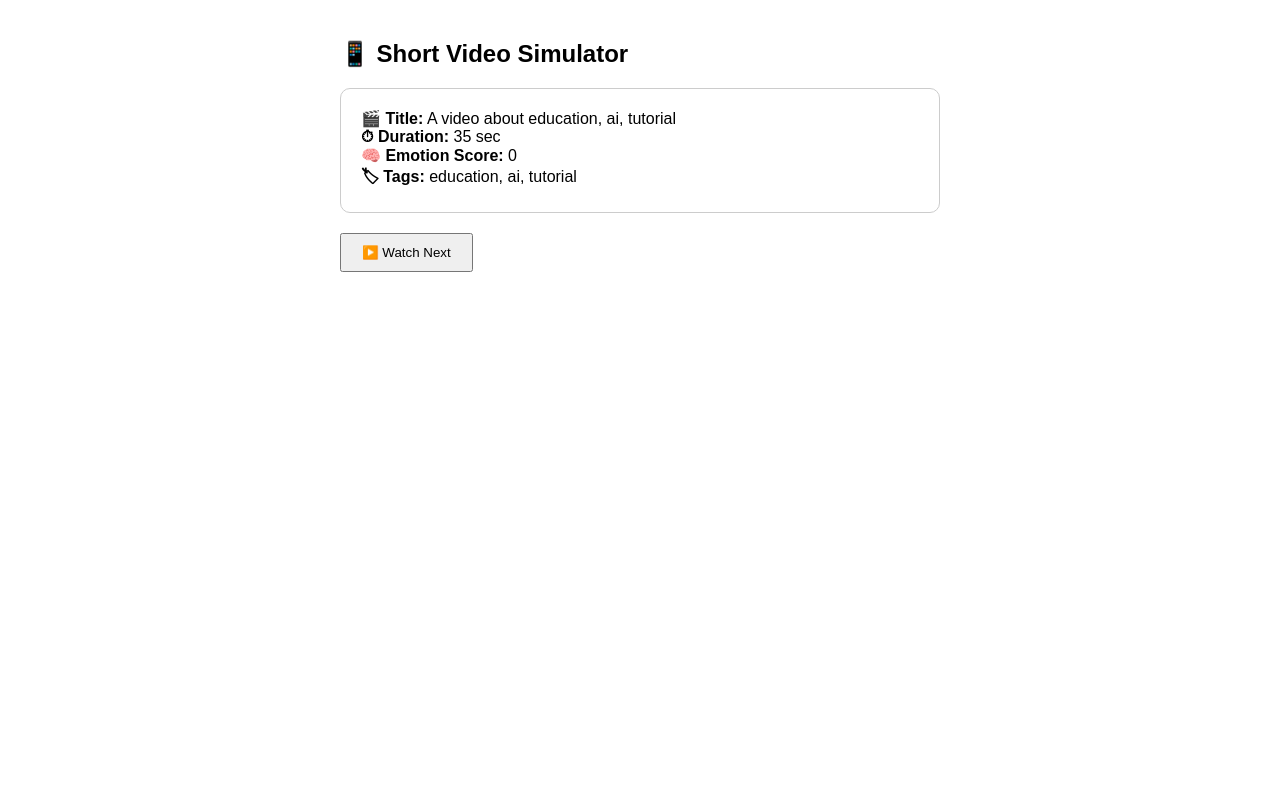
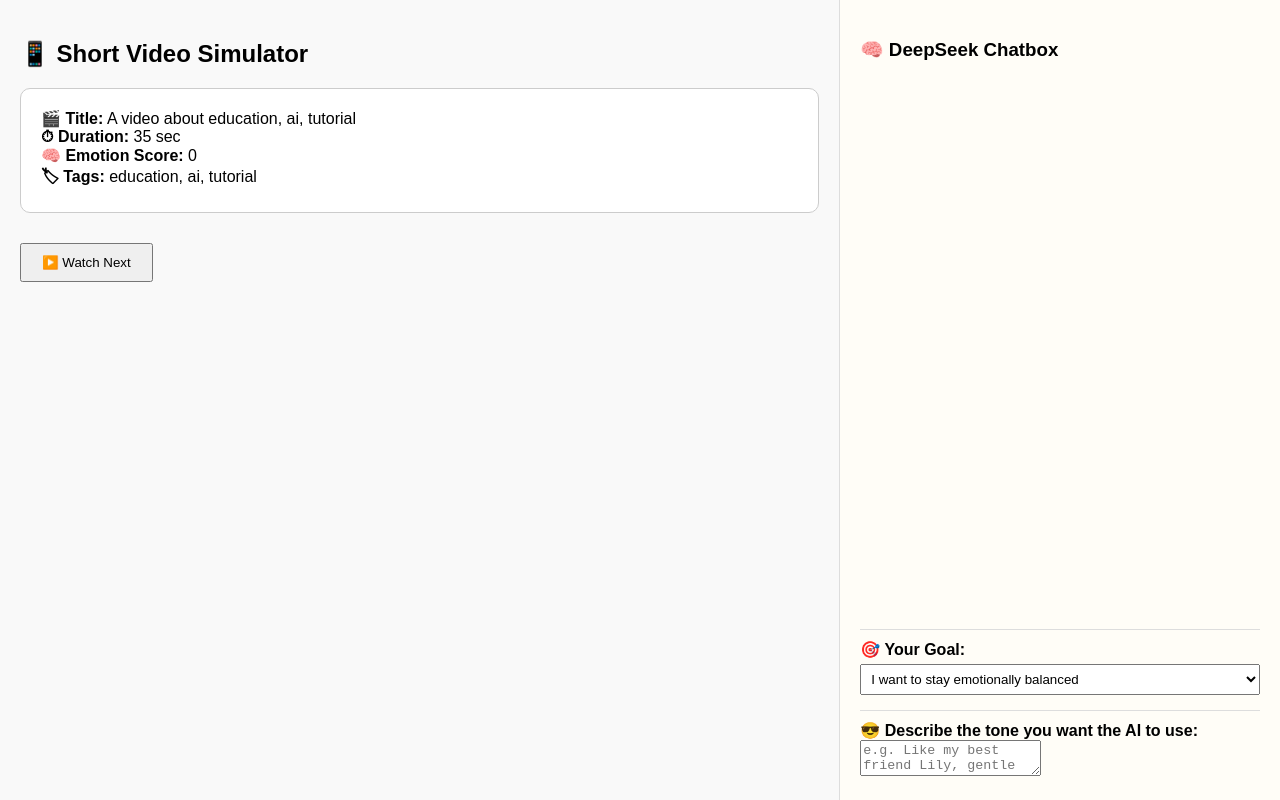
Before and after one commit to Yatineee/AI-Powered-Anti-Short-Video-Addiction-Assistant, a plain HTML site: page web/frontend/public/index.html in a window 1280 px wide. Drawn offline with Linux system fonts and the light colour scheme.

Commit message:
Update index.html

```diff
--- a/web/frontend/public/index.html
+++ b/web/frontend/public/index.html
@@ -1,21 +1,102 @@
-<!-- Video stream simulator -->
 <!DOCTYPE html>
 <html lang="en">
 <head>
-  <meta charset="UTF-8">
-  <title>Short Video Behavior Simulator</title>
+  <meta charset="UTF-8" />
+  <title>Short Video Behavior Simulator + AI Chatbox</title>
   <style>
-    body { font-family: sans-serif; padding: 20px; max-width: 600px; margin: auto; }
-    .video-box { border: 1px solid #ccc; padding: 20px; margin-bottom: 20px; border-radius: 10px; }
-    .reminder { background: #ffe4e1; padding: 10px; border-radius: 5px; margin-top: 10px; }
-    button { padding: 10px 20px; }
+    body {
+      font-family: sans-serif;
+      margin: 0;
+      display: flex;
+      height: 100vh;
+    }
+    .left, .right {
+      padding: 20px;
+      box-sizing: border-box;
+    }
+    .left {
+      flex: 2;
+      background: #f9f9f9;
+    }
+    .right {
+      flex: 1;
+      background: #fffdf7;
+      border-left: 1px solid #ddd;
+      display: flex;
+      flex-direction: column;
+    }
+    .video-box {
+      border: 1px solid #ccc;
+      padding: 20px;
+      margin-bottom: 20px;
+      border-radius: 10px;
+      background: white;
+    }
+    button {
+      padding: 10px 20px;
+      margin-top: 10px;
+    }
+    .chatbox {
+      flex-grow: 1;
+      padding: 10px;
+      border-radius: 10px;
+      overflow-y: auto;
+      font-size: 15px;
+    }
+    .chat-msg {
+      background: #e0f7fa;
+      padding: 10px;
+      margin-bottom: 10px;
+      border-radius: 10px;
+      display: flex;
+      align-items: flex-start;
+    }
+    .chat-msg img {
+      width: 36px;
+      height: 36px;
+      border-radius: 50%;
+      margin-right: 10px;
+    }
+    .settings {
+      border-top: 1px solid #ddd;
+      padding-top: 10px;
+    }
+    label {
+      font-weight: bold;
+    }
+    select {
+      margin: 5px 0 15px 0;
+      width: 100%;
+      padding: 6px;
+    }
   </style>
 </head>
 <body>
-  <h2>📱 Short Video Simulator</h2>
-  <div id="video" class="video-box">Loading video...</div>
-  <button onclick="nextVideo()">▶️ Watch Next</button>
-  <div id="reminder" class="reminder" style="display: none;"></div>
+  <div class="left">
+    <h2>📱 Short Video Simulator</h2>
+    <div id="video" class="video-box">Loading video...</div>
+    <button onclick="nextVideo()">▶️ Watch Next</button>
+  </div>
+
+  <div class="right">
+    <h3>🧠 DeepSeek Chatbox</h3>
+    <div id="chatbox" class="chatbox"></div>
+    <div class="settings">
+      <label for="goal">🎯 Your Goal:</label>
+      <select id="goal">
+        <option>I want to stay emotionally balanced</option>
+        <option>I want to sleep earlier</option>
+        <option>I want to stop procrastinating</option>
+      </select>
+      <div class="settings">
+        <label for="tone">😎 Describe the tone you want the AI to use:</label>
+      </br>
+        <textarea id="tone" placeholder="e.g. Like my best friend Lily, gentle and humorous with emojis..."></textarea>
+      </div>
+
+
+    </div>
+  </div>
 
   <script>
     const keywordsPool = [
@@ -38,7 +119,7 @@
     function generateFakeVideo() {
       const keywords = getRandomElement(keywordsPool);
       return {
-        duration: Math.floor(Math.random() * 40 + 10),  // 10-50 sec
+        duration: Math.floor(Math.random() * 40 + 10),
         emotion: getRandomElement(emotions),
         tags: keywords,
         title: `A video about ${keywords.join(", ")}`
@@ -56,13 +137,10 @@
 
     function nextVideo() {
       if (!sessionStart) sessionStart = Date.now();
-
       const newVideo = generateFakeVideo();
       currentSession.push(newVideo);
       switchCount++;
-
       displayVideo(newVideo);
-
       if (currentSession.length >= 5) {
         sendSession();
       }
@@ -77,15 +155,16 @@
     }
 
     function sendSession() {
-      const totalDuration = (Date.now() - sessionStart) / 60000; // mins
+      const totalDuration = (Date.now() - sessionStart) / 60000;
       const avgDuration = currentSession.reduce((sum, v) => sum + v.duration, 0) / currentSession.length;
       const avgEmotion = currentSession.reduce((sum, v) => sum + v.emotion, 0) / currentSession.length;
       const allTags = [...new Set(currentSession.flatMap(v => v.tags))];
 
+
       const payload = {
         user_id: "U001",
         session_start_time: new Date(sessionStart).toISOString(),
-        session_duration_min: totalDuration.toFixed(1),
+        session_duration_min: Number(totalDuration.toFixed(1)),
         active_period_label: getActivePeriod(),
         avg_video_duration_sec: avgDuration.toFixed(1),
         switch_frequency: (switchCount / totalDuration).toFixed(1),
@@ -94,10 +173,12 @@
         repeated_viewing_ratio: 0.2,
         skipped_intro_ratio: 0.4,
         saved_to_favorites: false,
-        "3_day_total_watch_time": 450.0,
         short_video_ratio: 0.83,
-        self_reported_goal: "I want to stay emotionally balanced"
+        self_reported_goal: document.getElementById("goal").value,
+        ai_tone_description: document.getElementById("tone").value
+        // ai_tone: document.getElementById("tone").value  // ⬅️ 可传到后端用于语气调控
       };
+
       fetch("http://127.0.0.1:8000/api/intervene", {
         method: "POST",
         headers: { "Content-Type": "application/json" },
@@ -105,39 +186,28 @@
       })
       .then(res => res.json())
       .then(data => {
-        showReminder(data.advice_text, data.level);
+        addToChat(data.advice_text, data.level);
       })
       .catch(err => {
         console.error("⚠️ Request failed:", err);
-        showReminder("Oops! Server not responding.", "high");
+        addToChat("Oops! Server not responding.", "high");
       });
 
-
-      // fetch("http://127.0.0.1:8000/api/intervene", {
-      //   method: "POST",
-      //   headers: { "Content-Type": "application/json" },
-      //   body: JSON.stringify(payload)
-      // })
-      // .then(res => res.json())
-      // .then(data => {
-      //   showReminder(data.advice_text, data.level);
-      // });
-
-
-      // Reset session
       sessionStart = null;
       currentSession = [];
       switchCount = 0;
     }
 
-    function showReminder(text, level) {
-      const box = document.getElementById("reminder");
-      if (level === "normal") {
-        box.style.display = "none";
-      } else {
-        box.style.display = "block";
-        box.innerHTML = `<strong>💬 ${level.toUpperCase()} Reminder:</strong><br/>${text}`;
-      }
+    function addToChat(text, level) {
+      const chatbox = document.getElementById("chatbox");
+      const msg = document.createElement("div");
+      msg.className = "chat-msg";
+      msg.innerHTML = `
+        <img src="https://api.dicebear.com/7.x/bottts-neutral/svg?seed=${level}" />
+        <div><strong>🤖 (${level}):</strong><br/>${text}</div>
+      `;
+      chatbox.appendChild(msg);
+      chatbox.scrollTop = chatbox.scrollHeight;
     }
 
     // Initial video
```
